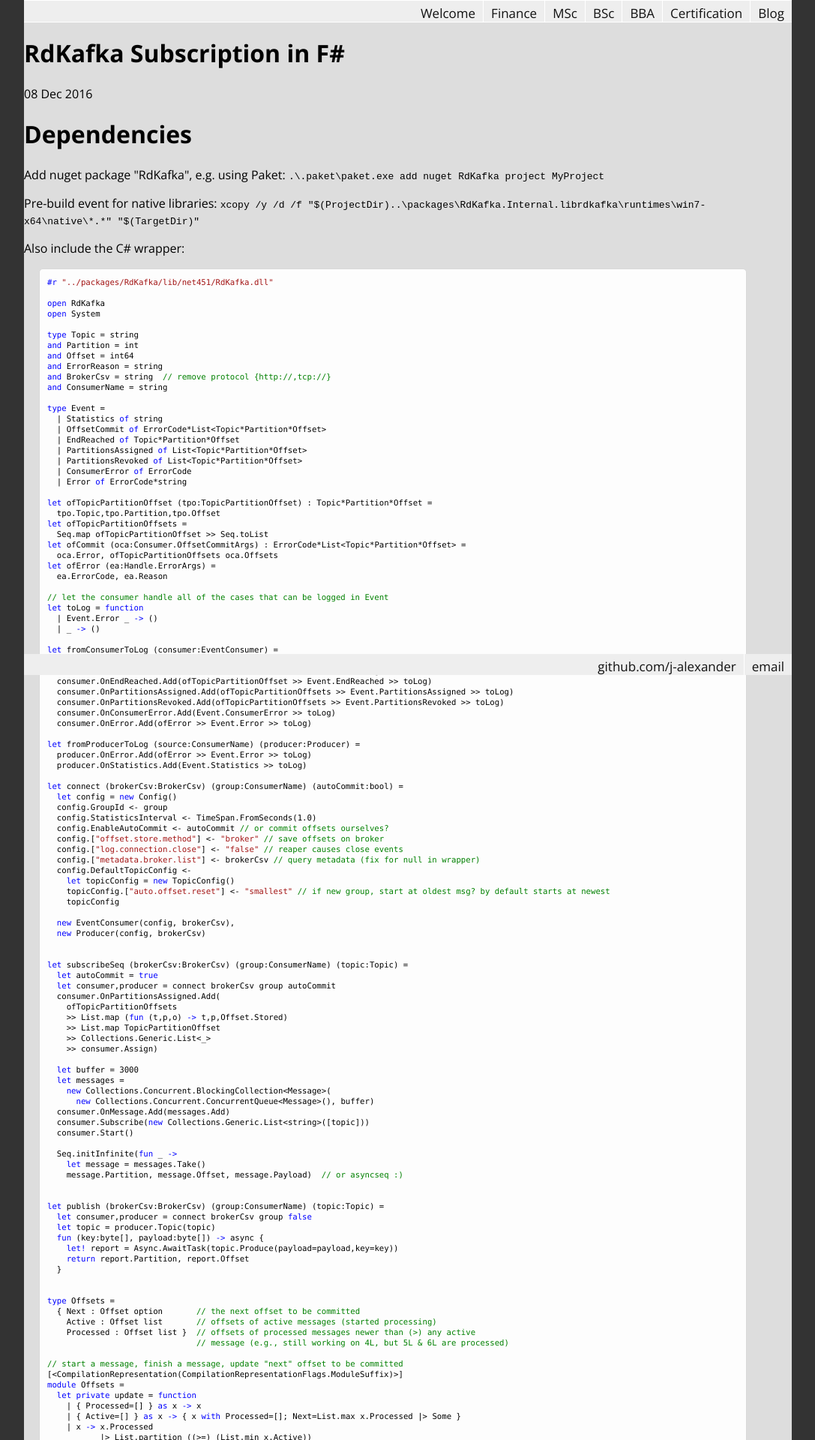
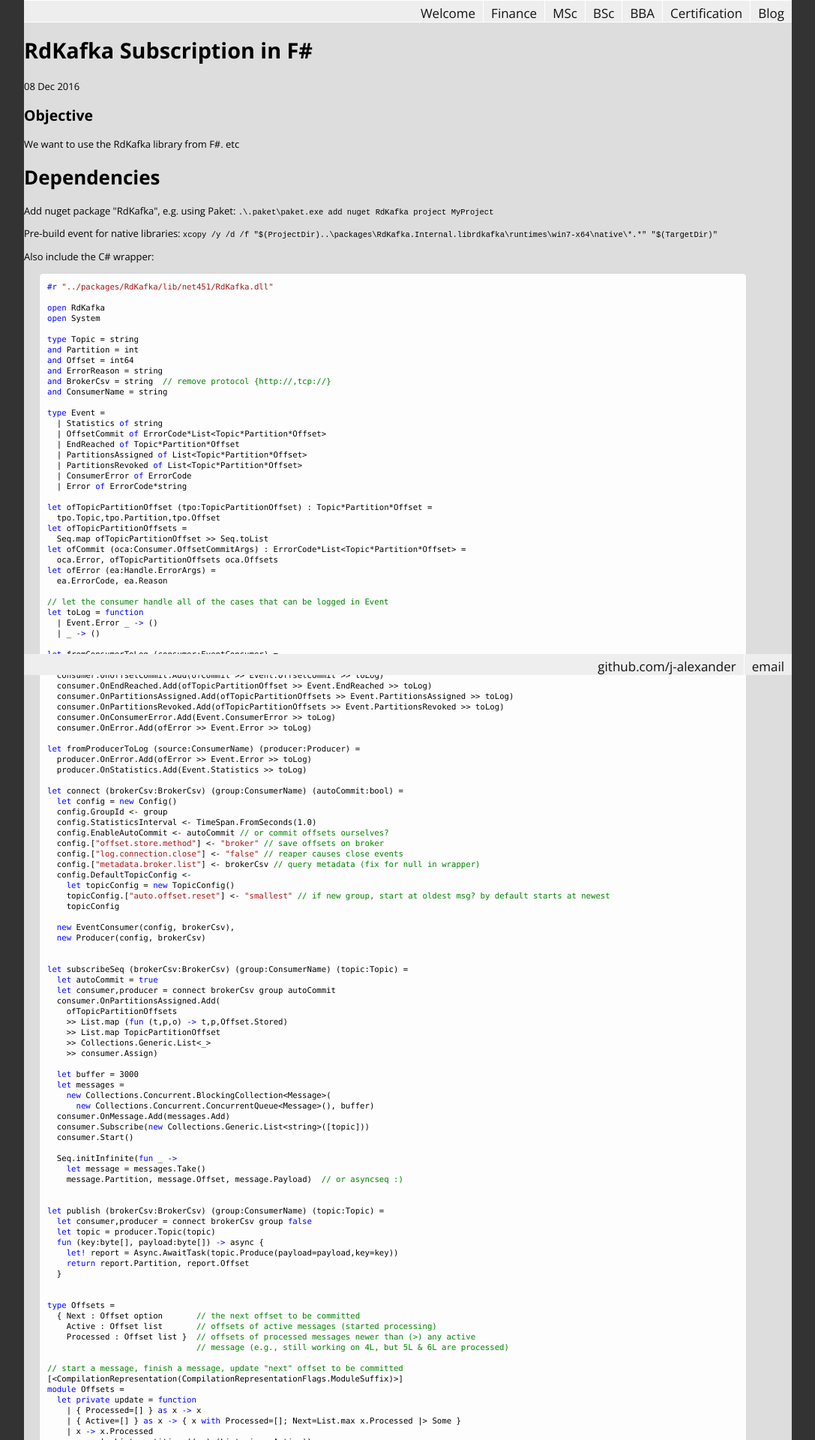
Before and after one commit to j-alexander/j-alexander.github.io, a Jekyll site: the page built from _posts/2016-12-08-rdkafka-subscription-in-fsharp.html, in a window 1280 px wide. Shown: the top 1920 px of the page at 75% size, without its empty margins (96-1183 px from the left). Built offline with Jekyll 4.4.1, drawn with Linux system fonts in a browser that asks for light colours; some web fonts are replaced.

Commit message:
changes to default font size

```diff
--- a/_posts/2016-12-08-rdkafka-subscription-in-fsharp.html
+++ b/_posts/2016-12-08-rdkafka-subscription-in-fsharp.html
@@ -5,6 +5,8 @@
 comments: false
 publish: false
 ---
+<h2>Objective</h2>
+<p>We want to use the RdKafka library from F#. etc</p>
 <h1>Dependencies</h1>
 <p>Add nuget package "RdKafka", e.g. using Paket:
 <code>.\.paket\paket.exe add nuget RdKafka project MyProject</code></p>
--- a/css/main.css
+++ b/css/main.css
@@ -105,3 +105,7 @@
 footer ul li:last-child {
 	border-left: none;
 }
+
+#container, .post, .meta {
+	font-size: 90%;
+}
```
Also changed, not shown: 1 other file.
